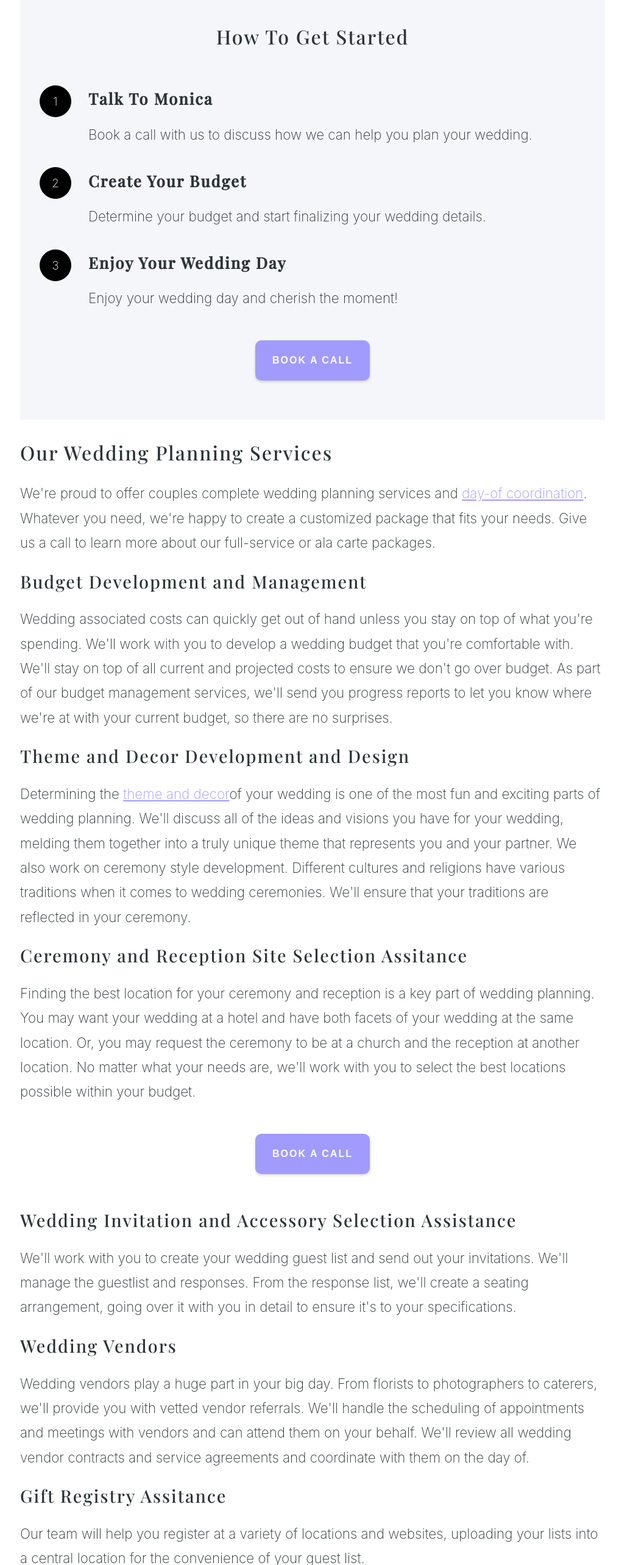
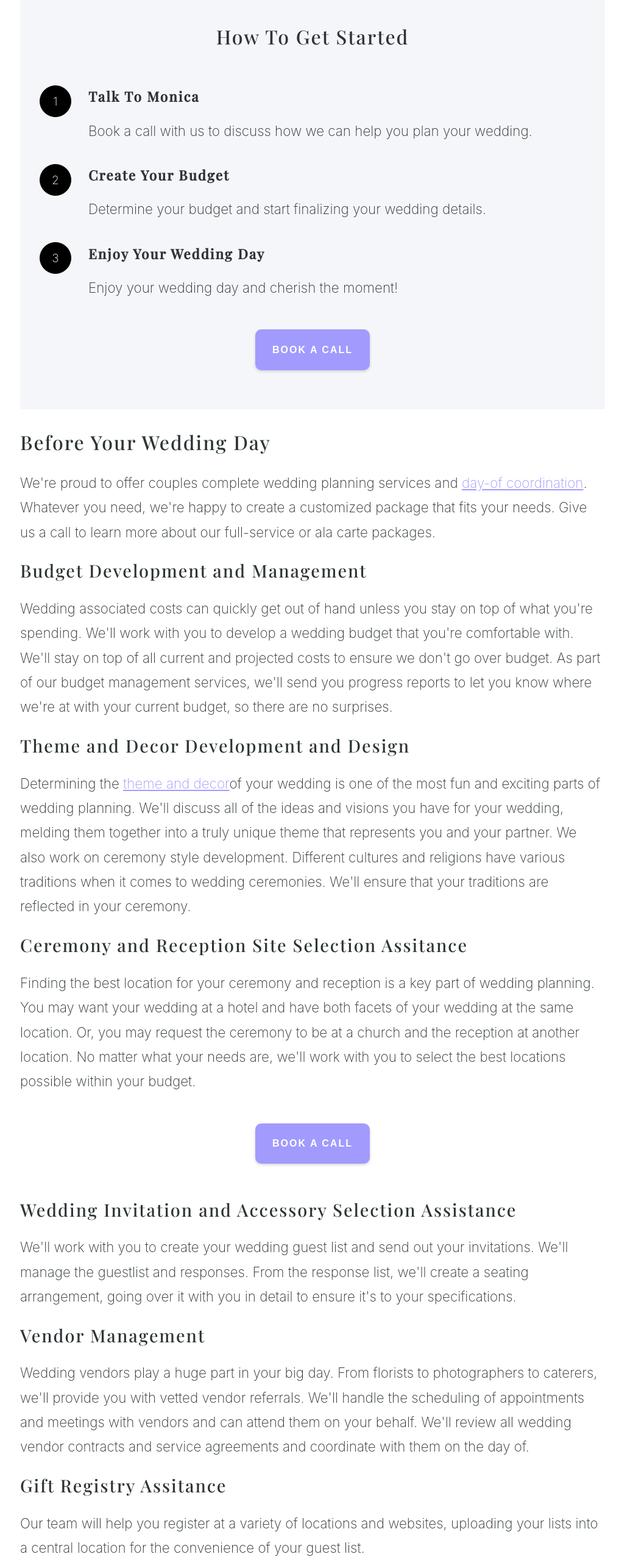
Before and after one commit to kgb4000/monica, a Next.js app: page /wedding-services/full-service-wedding-planning in a window 1280 px wide. Shown: the part 1500-4066 px from the top of the page at 61% size, without its empty margins (127-1143 px from the left). Built offline with nearby package versions, Linux system fonts and the light colour scheme.

Commit message:
Made changes to css picture-box

```diff
--- a/components/picture-box.js
+++ b/components/picture-box.js
@@ -36,10 +36,13 @@ const Picture = styled.div`
   .picture-box-img {
     margin: 0.5rem auto;
     width: 100%;
+    display: flex;
+    flex-direction: column;
   }
 
-  @media (min-width: 768px) {
+  @media (min-width: 413px) {
     display: flex;
+    flex-direction: wrap;
 
     img {
       width: 100%;
--- a/pages/wedding-services/full-service-wedding-planning.js
+++ b/pages/wedding-services/full-service-wedding-planning.js
@@ -93,7 +93,7 @@ export default function WeddingPlanning() {
                 </div>
               </div>
             </section>
-            <h2>Our Wedding Planning Services </h2>
+            <h2>Before Your Wedding Day</h2>
             <p>
               We're proud to offer couples complete wedding planning services
               and{' '}
@@ -155,7 +155,7 @@ export default function WeddingPlanning() {
               it with you in detail to ensure it's to your specifications.
             </p>
 
-            <h3>Wedding Vendors</h3>
+            <h3>Vendor Management</h3>
             <p>
               Wedding vendors play a huge part in your big day. From florists to
               photographers to caterers, we'll provide you with vetted vendor
@@ -216,7 +216,7 @@ export default function WeddingPlanning() {
               there's no confusion.
             </p>
 
-            <h3>Facilitate and Management of Wedding Day</h3>
+            <h3>On Your Wedding Day</h3>
             <p>
               Your big day is here! We'll give the bride and groom a wedding
               morning wake-up call at a pre-determined agreed-upon time. We'll
--- a/styles/globals.css
+++ b/styles/globals.css
@@ -58,7 +58,7 @@ h4 {
 }
 
 h1 {
-  font-size: 2rem;
+  font-size: 2.2rem;
   margin: 1.6rem 0;
 }
 
@@ -68,7 +68,7 @@ h2 {
 }
 
 h3 {
-  font-size: 1.6rem;
+  font-size: 1.4rem;
   margin: 1.2rem 0;
 }
 
@@ -116,7 +116,7 @@ h4 {
   }
 
   h4 {
-    font-size: 1.6rem;
+    font-size: 1.4rem;
     margin: 1rem 0;
   }
 }
```
